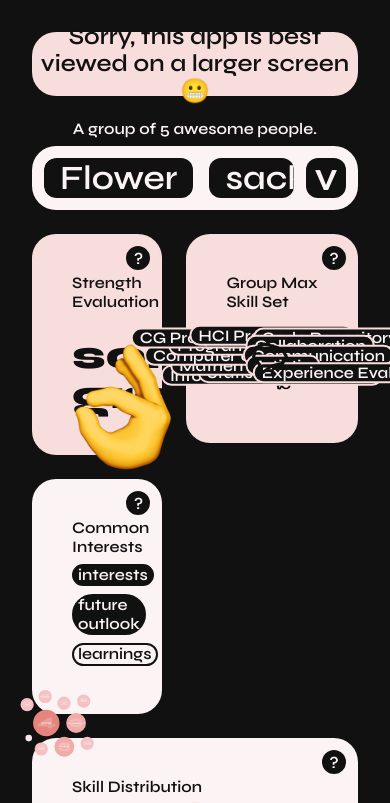
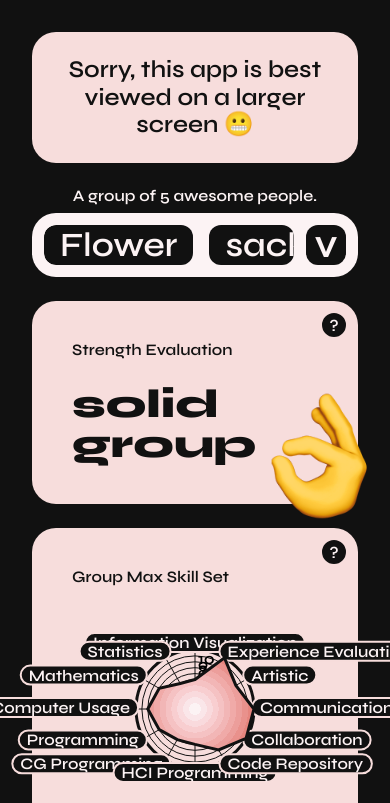
Before and after one commit to lscheibel/ivis-project-1, a React (Vite) app: page / in a window 390 px wide. Shown: the top 803 px of the page. Built offline with nearby package versions, Linux system fonts and the light colour scheme.

Commit message:
Display bento grid as rows when screen is smaller than 1024px

```diff
--- a/src/components/App/App.module.scss
+++ b/src/components/App/App.module.scss
@@ -11,7 +11,7 @@
 .sizeDisclaimer {
     text-align: center;
     color: var(--black);
-    height: 64px;
+    padding: 24px;
     background: var(--off-white);
     border-radius: var(--radius-normal);
     display: flex;
--- a/src/components/DataDashboard/DataDashboard.module.scss
+++ b/src/components/DataDashboard/DataDashboard.module.scss
@@ -7,4 +7,14 @@
         'interests skills'
         'averageSkillScore averageSkillScore';
     grid-gap: 24px;
+
+    @media screen and (max-width: 1024px) {
+        grid-template-rows: repeat(4, auto);
+        grid-template-columns: 1fr;
+        grid-template-areas:
+            'strengths'
+            'skills'
+            'interests'
+            'averageSkillScore';
+    }
 }
```
